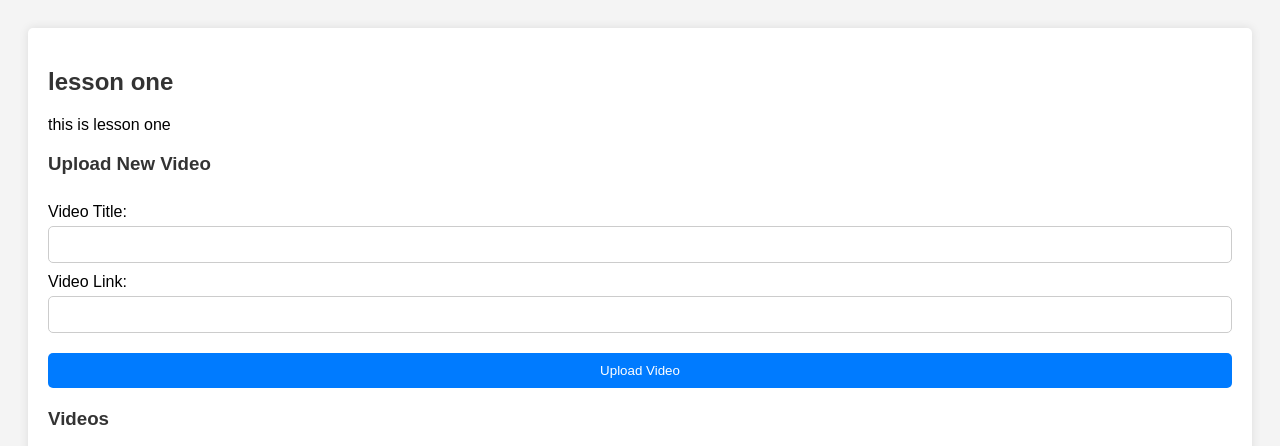
After one commit to ibrahimfakhrey/sports_news, a Flask app: page /lesson/1 in a window 1280 px wide. The commit adds this page. Shown: the top 446 px of the page. Run offline with Flask 3, Linux system fonts and the light colour scheme.

Commit message:
hkbhfdksjfvads

```diff
--- a/main.py
+++ b/main.py
@@ -412,6 +412,59 @@ def create_course():
 def course_description(course_id):
     course = Course.query.get_or_404(course_id)
     return render_template('course_description.html', course=course)
+@app.route('/create_lesson/<int:course_id>', methods=['GET', 'POST'])
+def create_lesson(course_id):
+    course = Course.query.get_or_404(course_id)
+
+    if request.method == 'POST':
+        title = request.form['title']
+        content = request.form['content']
+        teacher_id = course.teacher_id  # Assuming the lesson is created by the course teacher
+
+        new_lesson = Lesson(
+            title=title,
+            content=content,
+            course_id=course.id,
+            teacher_id=teacher_id
+        )
+        db.session.add(new_lesson)
+        db.session.commit()
+        flash('Lesson created successfully!', 'success')
+        return redirect(url_for('course_description', course_id=course.id))
+
+    return render_template('create_lesson.html', course=course)
+@app.route('/lesson/<int:lesson_id>', methods=['GET', 'POST'])
+def lesson_description(lesson_id):
+    lesson = Lesson.query.get_or_404(lesson_id)
+
+    if request.method == 'POST':
+        title = request.form['title']
+        link = request.form['link']
+        teacher_id = lesson.teacher_id
+
+        # Transform the YouTube link to the embeddable format
+        if 'youtube.com/watch?v=' in link:
+            link = link.replace('watch?v=', 'embed/')
+        elif 'youtu.be/' in link:
+            video_id = link.split('/')[-1]
+            link = f'https://www.youtube.com/embed/{video_id}'
+
+        new_video = Video(
+            title=title,
+            link=link,
+            teacher_id=teacher_id
+        )
+        db.session.add(new_video)
+        db.session.commit()
+
+        lesson.videos.append(new_video)
+        db.session.commit()
+
+        flash('Video uploaded successfully!', 'success')
+        return redirect(url_for('lesson_description', lesson_id=lesson.id))
+
+    return render_template('lesson_description.html', lesson=lesson)
+
 
 @app.route("/logout")
 def logout():
--- /dev/null
+++ b/templates/lesson_description.html
@@ -0,0 +1,106 @@
+<!DOCTYPE html>
+<html lang="en">
+<head>
+    <meta charset="UTF-8">
+    <meta name="viewport" content="width=device-width, initial-scale=1.0">
+    <title>Lesson Description</title>
+    <style>
+        body {
+            font-family: Arial, sans-serif;
+            background-color: #f4f4f4;
+            padding: 20px;
+        }
+        .container {
+            background-color: #fff;
+            padding: 20px;
+            border-radius: 5px;
+            box-shadow: 0 0 10px rgba(0, 0, 0, 0.1);
+        }
+        h2, h3 {
+            color: #333;
+        }
+        form {
+            display: flex;
+            flex-direction: column;
+        }
+        label {
+            margin-top: 10px;
+        }
+        input, textarea {
+            padding: 10px;
+            margin-top: 5px;
+            border: 1px solid #ccc;
+            border-radius: 5px;
+        }
+        button {
+            margin-top: 20px;
+            padding: 10px;
+            background-color: #007BFF;
+            color: #fff;
+            border: none;
+            border-radius: 5px;
+            cursor: pointer;
+        }
+        button:hover {
+            background-color: #0056b3;
+        }
+        .video-list {
+            margin-top: 20px;
+        }
+        .video-list li {
+            margin-bottom: 10px;
+        }
+        .video-container {
+            position: relative;
+            padding-bottom: 56.25%; /* 16:9 aspect ratio */
+            height: 0;
+            overflow: hidden;
+            max-width: 100%;
+            background: #000;
+            margin-bottom: 20px;
+        }
+        .video-container iframe {
+            position: absolute;
+            top: 0;
+            left: 0;
+            width: 100%;
+            height: 100%;
+        }
+    </style>
+</head>
+<body>
+
+<div class="container">
+    <h2>{{ lesson.title }}</h2>
+    <p>{{ lesson.content }}</p>
+
+    <h3>Upload New Video</h3>
+    <form action="" method="POST">
+        <label for="title">Video Title:</label>
+        <input type="text" id="title" name="title" required>
+
+        <label for="link">Video Link:</label>
+        <input type="text" id="link" name="link" required>
+
+        <button type="submit">Upload Video</button>
+    </form>
+
+    <div class="video-list">
+        <h3>Videos</h3>
+        <ul>
+            {% for video in lesson.videos %}
+                <li>
+                    <div class="video-container">
+                        <iframe src="{{ video.link }}" frameborder="0" allowfullscreen></iframe>
+                    </div>
+                    {{ video.title }}
+                </li>
+            {% else %}
+                <li>No videos available</li>
+            {% endfor %}
+        </ul>
+    </div>
+</div>
+
+</body>
+</html>
```
Also changed, not shown: templates/course_description.html (+69 -5 lines), templates/create_lesson.html (added, +62 -0 lines), instance/users.db.
